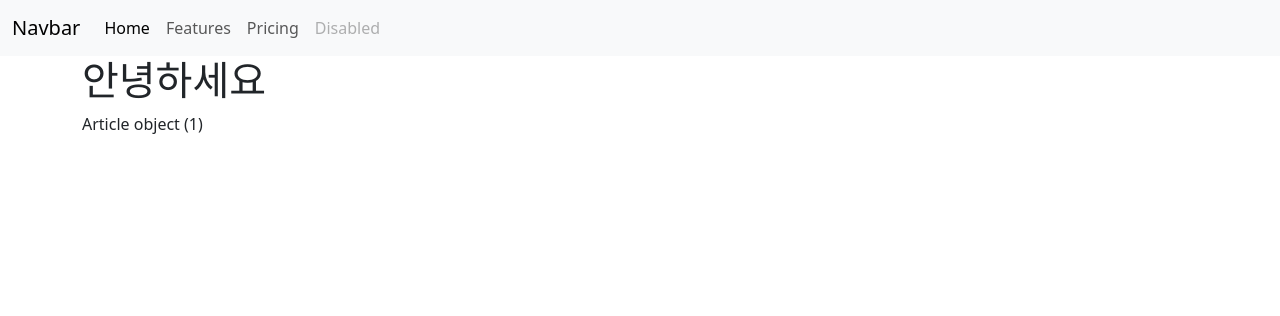
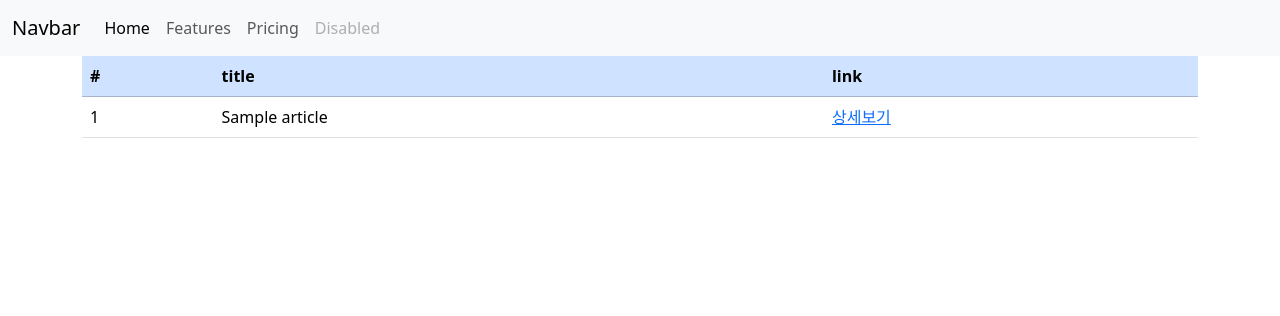
Before and after one commit to Dhyeonle9/crud-board, a Django app: page /articles/ in a window 1280 px wide. Shown: the top 316 px of the page. Run offline with Django 4.2, Linux system fonts and the light colour scheme; tables that the repository leaves empty hold one stand-in row (values such as "Sample post").

Commit message:
index 페이지 bootstrap table 적용

```diff
--- a/articles/templates/index.html
+++ b/articles/templates/index.html
@@ -1,10 +1,23 @@
 {% extends 'base.html' %}
 
 {% block body %}
-<h1>안녕하세요</h1>
-
-    {% for article in articles %}
-    <p>{{ article }}</p>
-    {% endfor %}
+    <table class="table">
+        <thead class="table-primary">
+            <tr>
+                <th scope="">#</th>
+                <th>title</th>
+                <th>link</th>
+            </tr>
+        </thead>
+        <tbody>
+            {% for article in articles %}
+            <tr>
+            <td>{{article.id}}</td>
+            <td>{{article.title}}</td>
+            <td><a href="/article/{{article.id}}/">상세보기</a></td>
+            </tr>
+            {% endfor %}
+        </tbody>
+    </table>
 
 {% endblock %}
```
